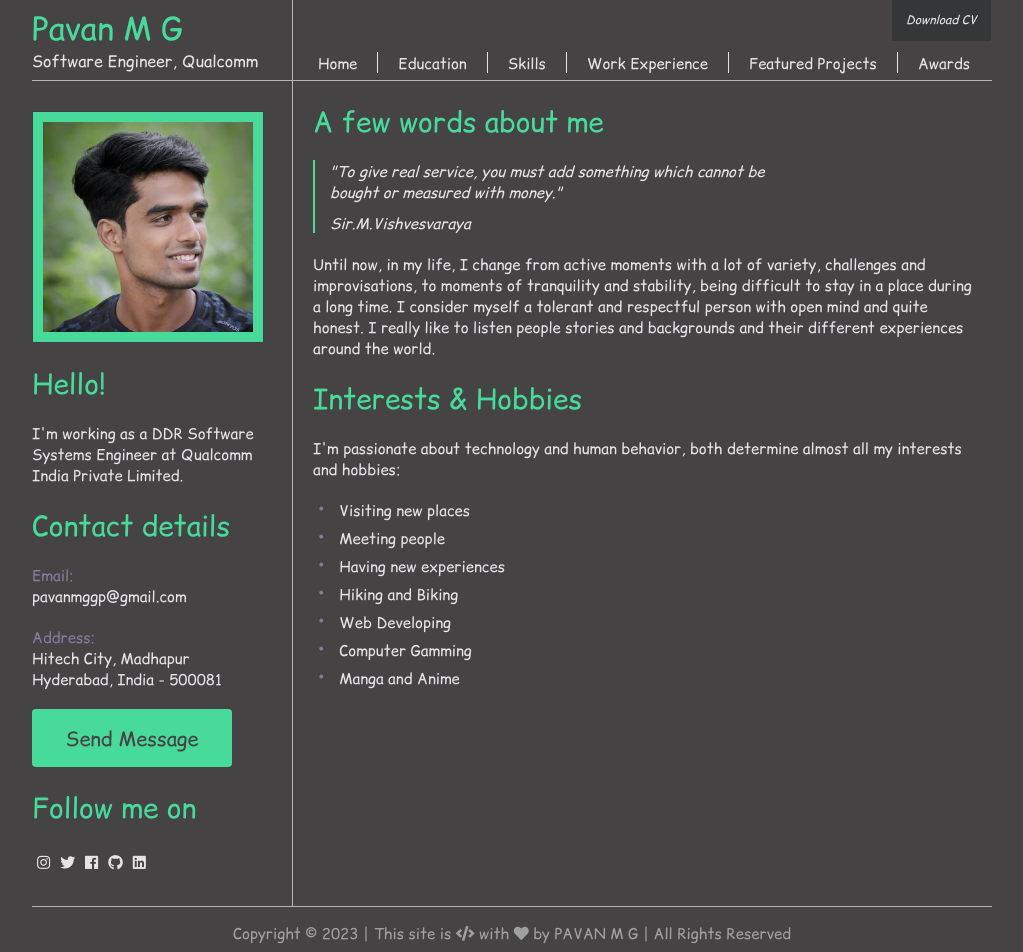
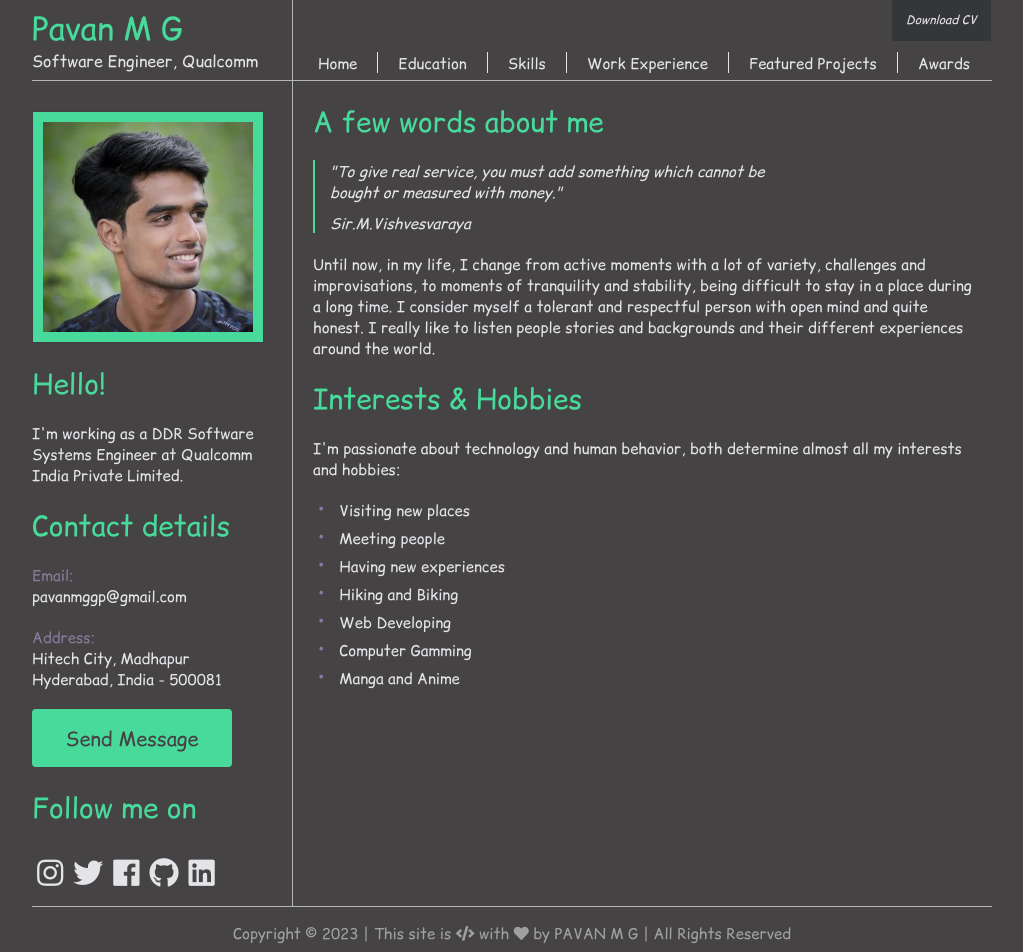
Before and after one commit to pavan-mg/pavan-mg.github.io, a Jekyll site: the page built from index.html, in a window 1280 px wide and 952 px high. Shown: the whole window, without its empty margins (128-1151 px from the left). Built offline with Jekyll 4.4.1, drawn with Linux system fonts in a browser that asks for light colours.

Commit message:
Update main.css

```diff
--- a/css/main.css
+++ b/css/main.css
@@ -70,7 +70,7 @@
 /* Main tags */
 
 body {
-	background: rgb(69, 67, 67);
+	background: #454343;
 	margin: 0;
 }
 
@@ -104,7 +104,7 @@
 	font-weight: 300;
 }
 
-blockquote, p , a, li {
+p , a, li {
 	font-family: 'Comic-Relief';
 	font-weight: 300;
 	font-size: 15px;
@@ -142,7 +142,7 @@
 		width: 960px;
 		position: fixed;
 		top: 0;
-		background-color: rgb(69, 67, 67);
+		background-color: #454343;
 		border-bottom: 1px solid #b5b5b5;
 		z-index: 999;
 	}
@@ -276,6 +276,8 @@
 
 .send_message_button {
 	margin-top: 20px;
+}
+	.send_message_button a {
 		display: inline-block;
 		border-radius: 4px;
 		background-color: #48DA9B;
@@ -284,22 +286,14 @@
 		transition: all 0.5s;
 		cursor: pointer;
 		padding: 15px;
-}
-	.send_message_button:hover {
-		background: #2aa36f;
-	}
-	.send_message_button:hover span:after {
-		opacity: 1;
-		right: 0;
-	}
-	.send_message_button a {
 		text-decoration: None;
 		font-size: 20px;
-		color: rgb(69, 67, 67);
+		color: #454343;
 		padding: 15px;
 	}
 	.send_message_button a:hover {
 		color: #e4e3e8;
+		background: #40c080;
 	}
 
 .social-icons {
@@ -315,7 +309,7 @@
 	}
 	.social-icons a {
 		text-decoration: none;
-		font-size: 30;
+		font-size: 30px;
 	}
 
 .footer_name {
```
Lines whose indentation alone changed are shown as unchanged.
